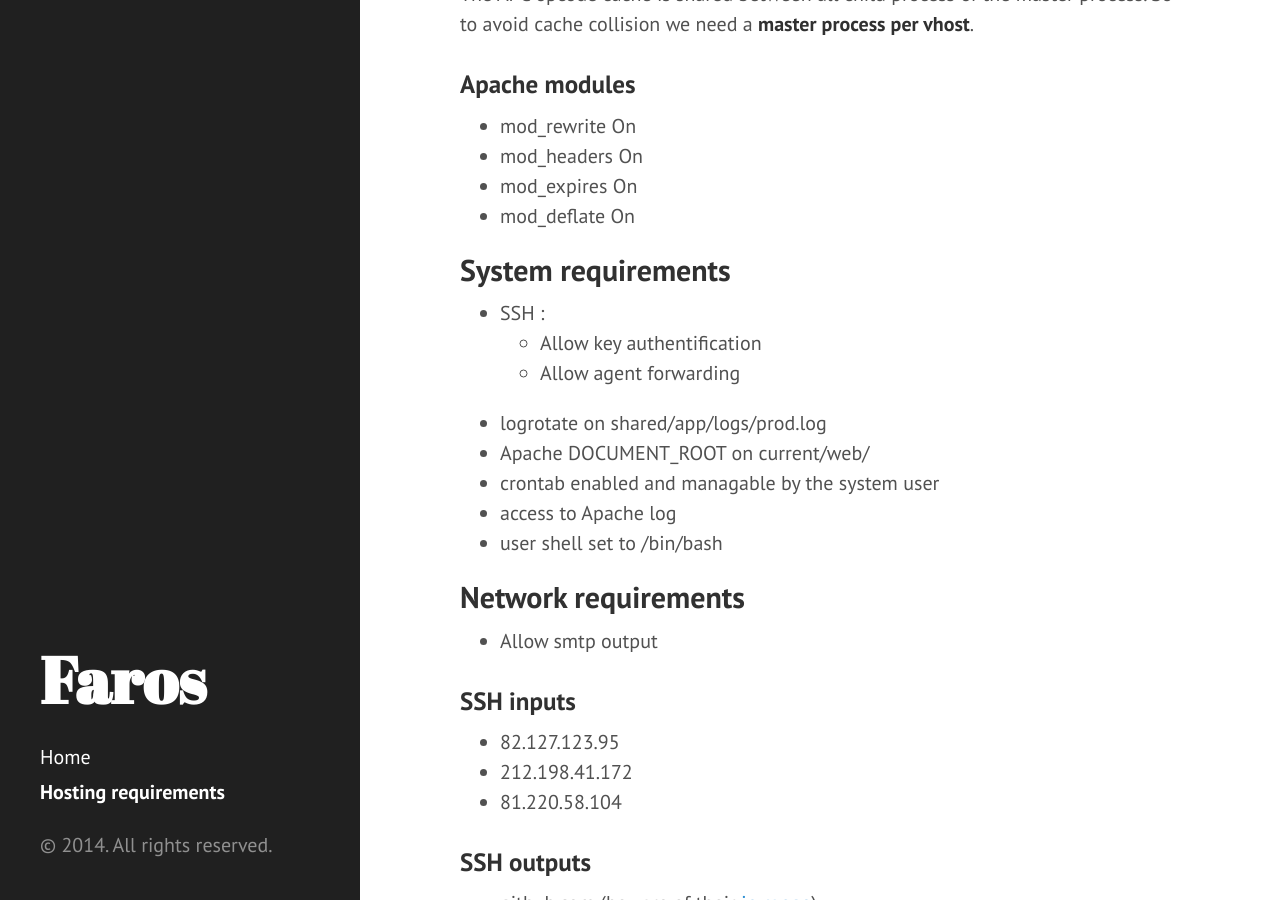
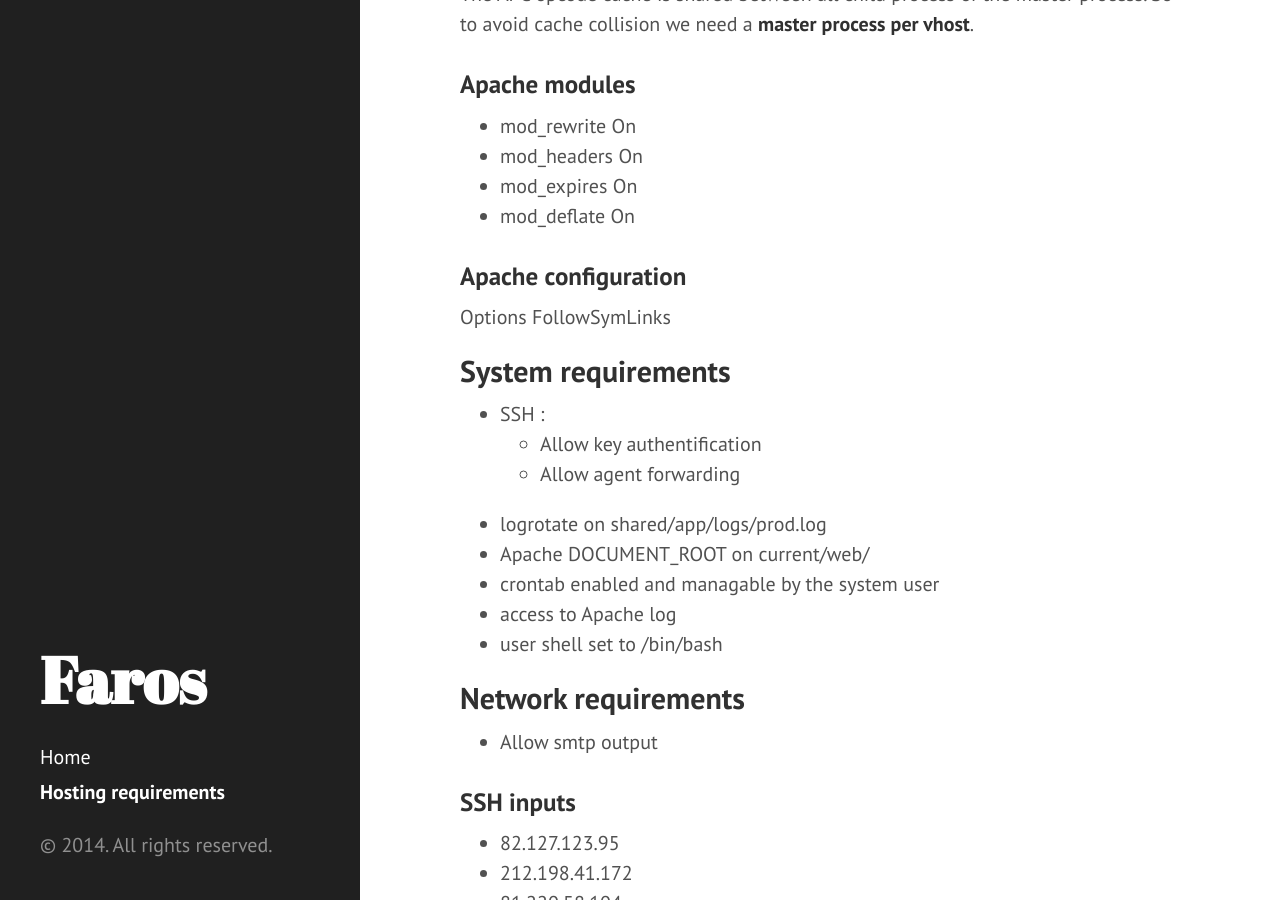
Before and after one commit to le-phare/le-phare.github.io, a Jekyll site: the page built from requirements.md, in a window 1280 px wide and 900 px high, scrolled down 1788 px. Built offline with Jekyll 4.4.1, drawn with Linux system fonts in a browser that asks for light colours; Markdown is read by kramdown in place of the engine named in the settings.

Commit message:
Options FollowSymLinks

```diff
--- a/requirements.md
+++ b/requirements.md
@@ -75,6 +75,10 @@ The APC opcode cache is shared between all child process of the master process.
    * mod_expires On
    * mod_deflate On
 
+### Apache configuration
+
+Options FollowSymLinks
+
 ## System requirements
 
  - SSH :
```
